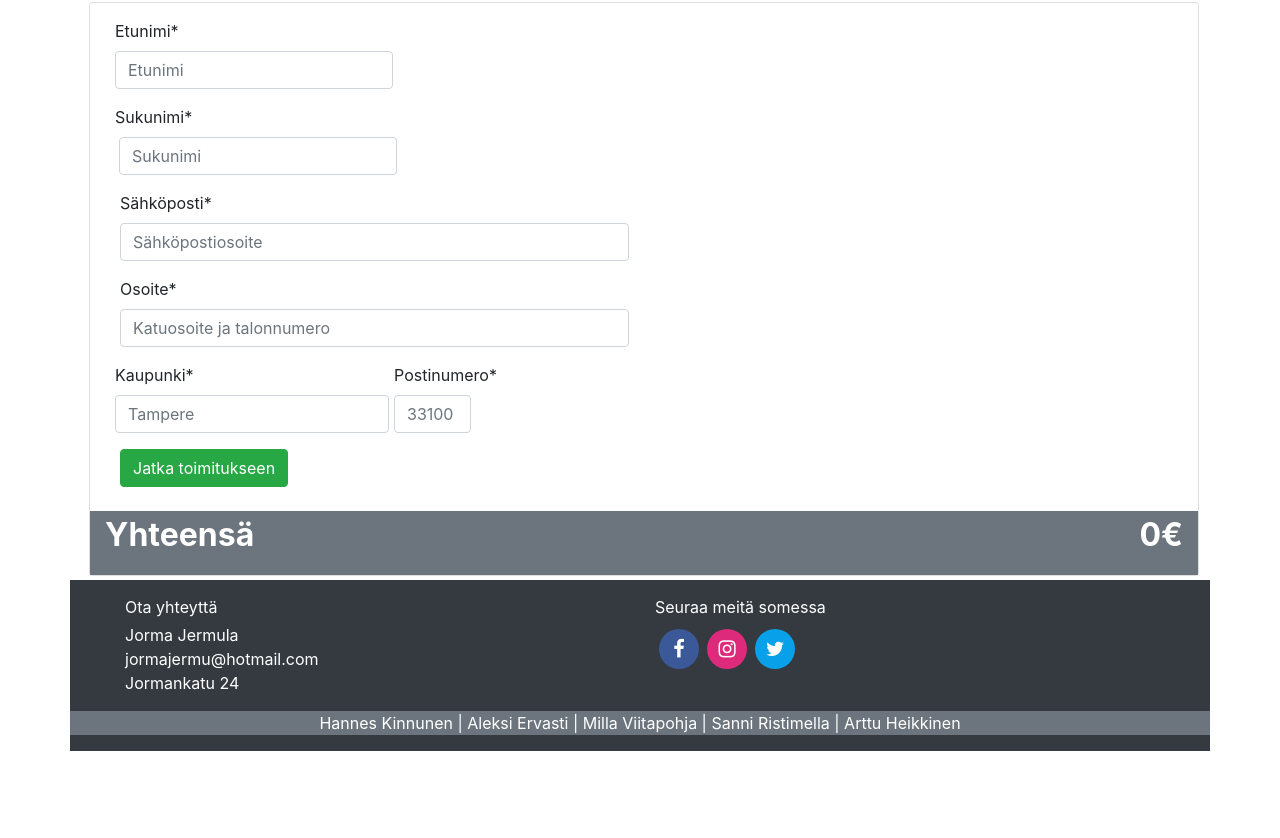
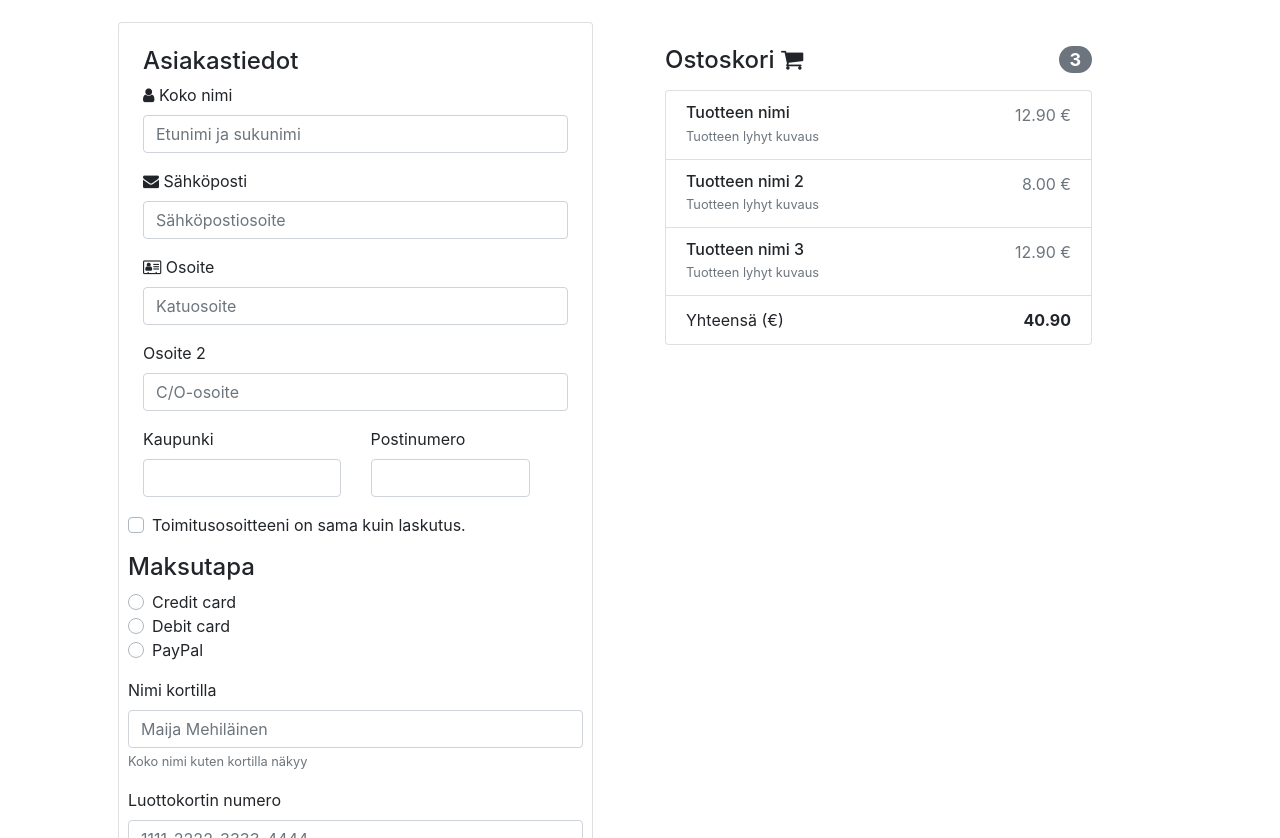
Before and after one commit to Steellow/astiakauppa, a React (Create React App) app in the folder frontend/: page /checkout in a window 1280 px wide. Shown: the part 302-1140 px from the top of the page. Before the commit the page ends 1053 px from the top, so only its background shows below. Built offline with nearby package versions, Linux system fonts and the light colour scheme; no server answers.

Commit message:
checkout

```diff
--- a/frontend/src/pages/CheckOutPage.jsx
+++ b/frontend/src/pages/CheckOutPage.jsx
@@ -1,100 +1,149 @@
-import React, { useState, useEffect } from "react";
-import shoppingCart from "../util/ShoppingCart";
+import React from "react";
 
 export default function CheckOutPage() {
-  const [items] = useState(shoppingCart.getItems());
-  const [total, setTotal] = useState(0);
+  return (
 
+    <div className="row">
+          <div className="row col-12 m-3">
+            <h3>Tilauksen yhteenveto</h3>
+          </div>
 
-  const calcTotal = () => {
-    let i = 0;
-    for (let ii = 0; ii < items.length; ii++) {
-      const item = items[ii];
-      i += item.amount * item.product.price;
-    }
-    setTotal(i);
-  };
+          {/* asiakastiedot */}
 
-  useEffect(() => {
-    calcTotal();
-  }, [items]);
+              <div className="card col-12 col-md-5 login-card p-4 ml-5 mt-2 mb-5">
+                  <h4>Asiakastiedot</h4>
+               <div>
 
-  return (
-    <div className="row">
-      <div className="row col-12 m-1">
-        <h3 className="p-2">1. Asiakastiedot</h3>
-      <div className="card col-12 pt-3">
               <form>
-        <div className="form-group col-md-6">
-      <div className="form-row">
-        <div className="form-group">
-          <label for="inputFname">Etunimi*</label>
-          <input  type="text"
-                  className="form-control mr-1"
-                  id="inputFname"
-                  placeholder="Etunimi"
-          />
-        </div>
-        <div className="form-group">
-          <label for="inputLname">Sukunimi*</label>
-          <input  type="text"
-                  className="form-control ml-1"
-                  id="inputLname"
-                  placeholder="Sukunimi"
-          />
+                <div class="form-group">
+                      <div >
+                        <label for="fullname"><i class="fa fa-user"></i> Koko nimi</label>
+                        <input type="fullName" class="form-control" id="inputEmail" placeholder="Etunimi ja sukunimi" value="" required=""/>
+                        <div class="invalid-feedback"> Valid last name is required. </div>
                       </div>
                 </div>
-        <div className="form-row">
-        <div className="form-group col-12">
-          <label for="inputEmail">Sähköposti*</label>
-          <input  type="email"
-                  className="form-control"
-                  id="inputEmail"
-                  placeholder="Sähköpostiosoite"
-            />
+
+                  <div class="form-group">
+                      <div class="form-group">
+                        <label for="inputEmail"><i class="fa fa-envelope"></i> Sähköposti</label>
+                        <input type="email" class="form-control" id="inputEmail" placeholder="Sähköpostiosoite"/>
                       </div>
                   </div>
-        <div className="form-group">
-            <label for="inputAddress">Osoite*</label>
-            <input  type="text"
-                    className="form-control col-12"
-                    id="inputAddress"
-                    placeholder="Katuosoite ja talonnumero"
-              />
+
+                  <div class="form-group ">
+                      <label for="inputAddress"><i class="fa fa-address-card-o"></i> Osoite</label>
+                      <input type="text" class="form-control" id="inputAddress" placeholder="Katuosoite"/>
                   </div>
-      <div className="form-row">
-        <div className="form-group">
-            <label for="inputCity">Kaupunki*</label>
-            <input  type="text"
-                    className="form-control"
-                    id="inputCity"
-                    placeholder="Tampere"
-            />
+
+                  <div class="form-group">
+                      <label for="inputAddress2">Osoite 2</label>
+                      <input type="text" class="form-control" id="inputAddress2" placeholder="C/O-osoite"/>
                   </div>
-        <div className="form-group col-md-2">
-            <label for="inputZip">Postinumero*</label>
-            <input  type="text"
-                    className="form-control"
-                    id="inputZip"
-                    placeholder="33100"
-            />
+
+                  <div class="row">
+                  <div class="col-md-6 mb-3">
+                      <label for="inputCity">Kaupunki</label>
+                      <input type="text" class="form-control" id="inputCity"/>
+                  </div>
+                  <div class="form-group col-md-5">
+                      <label for="inputZip">Postinumero</label>
+                      <input type="text" class="form-control" id="inputZip"/>
+                  </div>
+
+                    <div class="form-group">
+                      <div class="custom-control custom-checkbox">
+                          <input type="checkbox" class="custom-control-input" id="same-address"/>
+                          <label class="custom-control-label" for="same-address">Toimitusosoitteeni on sama kuin laskutus.</label>
                       </div>
                     </div>
-        <button type="submit" className="btn btn-success">Jatka toimitukseen</button>
+
+                  {/* Maksutapa */}
+
+                  <div class="form-group">
+                    <h4>Maksutapa</h4>
+
+                    <div class="form-group">
+                        <div class="custom-control custom-radio">
+                            <input id="credit" name="paymentMethod" type="radio" class="custom-control-input"  required=""/>
+                            <label class="custom-control-label" for="credit">Credit card</label>
                         </div>
-      </form>
-      <div className="row pt-2">
-        <div className="bg-secondary col-12 justify-content-between d-flex summary">
-          <p>Yhteensä</p>
-          <p>{total}€</p>
+                        <div class="custom-control custom-radio">
+                            <input id="debit" name="paymentMethod" type="radio" class="custom-control-input" required=""/>
+                            <label class="custom-control-label" for="debit">Debit card</label>
+                        </div>
+                        <div class="custom-control custom-radio">
+                            <input id="paypal" name="paymentMethod" type="radio" class="custom-control-input" required=""/>
+                            <label class="custom-control-label" for="paypal">PayPal</label>
+                        </div>
+                    </div>
+
+                      <div class="form-group">
+                          <label for="cname">Nimi kortilla</label>
+                          <input type="text" class="form-control" id="cname" name="cardname" placeholder="Maija Mehiläinen" required=""/>
+                          <small class="text-muted">Koko nimi kuten kortilla näkyy</small>
+                            <div class="invalid-feedback"> Kortin nimi vaaditaan </div>
+                      </div>
+                      <div class="form-group">
+                          <label for="ccnum">Luottokortin numero</label>
+                          <input type="text" class="form-control" id="ccnum" name="cardnumber" placeholder="1111-2222-3333-4444" required=""></input>
+                          <div class="invalid-feedback"> Luottokortin numero vaaditaan </div>
+                     </div>
+
+                    <div class="form-row">
+                    <div class="col-md-3 mb-3">
+                        <label for="expyyear">Vanhenee</label>
+                        <input type="text" class="form-control" id="expyear" name="expyear" placeholder="KK/VV" required=""></input>
+                        <div class="invalid-feedback"> Expiration date required </div>
+                    </div>
+                    <div class=" col-md-3">
+                    <label for="cvv">CVV</label>
+                     <input type="text" class="form-control" id="cvv" name="cvv" placeholder="352" required=""></input>
+                     <div class="invalid-feedback"> Security code required </div>
                     </div>
                   </div>
                   </div>
-
-
+                  <hr class="mb-4"/>
+                    <button class="btn btn-primary btn-lg btn-block" type="submit">Maksa tilaus</button>
+                  </div>
+                </form>
+                </div>
               </div>
 
+               {/* Ostoskori  */}
+               <div className="col-12 col-md-5 p-4 ml-5 mt-2 mb-5">
+                  <h4 class="d-flex justify-content-between align-items-center mb-3">
+                    <span >Ostoskori <i class="fa fa-shopping-cart"></i></span>
+
+                    <span class="badge badge-secondary badge-pill">3</span>
+                </h4>
+                <ul class="list-group mb-3 sticky-top">
+                    <li class="list-group-item d-flex justify-content-between lh-condensed">
+                        <div>
+                            <h6 class="my-0">Tuotteen nimi</h6>
+                            <small class="text-muted">Tuotteen lyhyt kuvaus</small>
                         </div>
-
+                        <span class="text-muted">12.90 €</span>
+                    </li>
+                    <li class="list-group-item d-flex justify-content-between lh-condensed">
+                        <div>
+                            <h6 class="my-0">Tuotteen nimi 2</h6>
+                            <small class="text-muted">Tuotteen lyhyt kuvaus</small>
+                        </div>
+                        <span class="text-muted">8.00 €</span>
+                    </li>
+                    <li class="list-group-item d-flex justify-content-between lh-condensed">
+                        <div>
+                            <h6 class="my-0">Tuotteen nimi 3</h6>
+                            <small class="text-muted">Tuotteen lyhyt kuvaus</small>
+                        </div>
+                        <span class="text-muted">12.90 €</span>
+                    </li>
+                    <li class="list-group-item d-flex justify-content-between">
+                        <span>Yhteensä (€)</span>
+                        <strong>40.90</strong>
+                    </li>
+                </ul>
+              </div>
+              </div>
   );
 }
```
Lines whose indentation alone changed are shown as unchanged.
